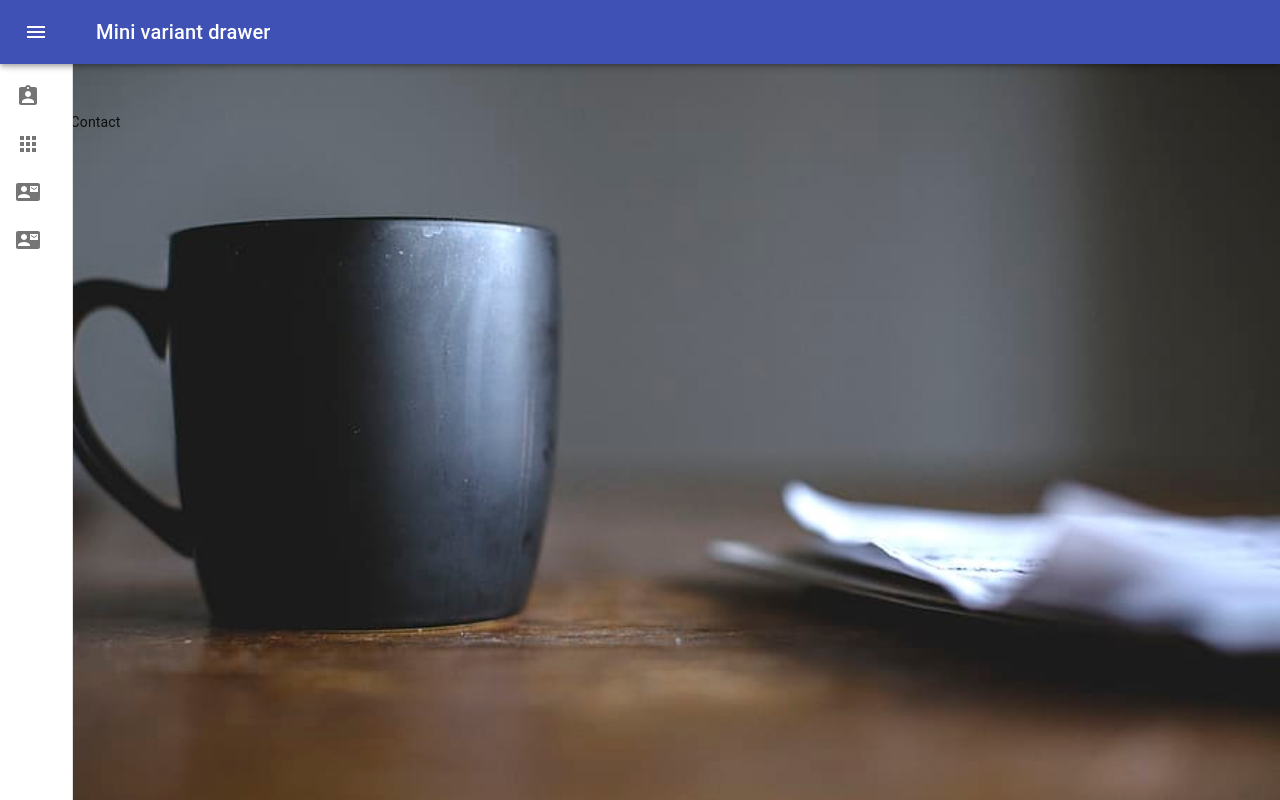
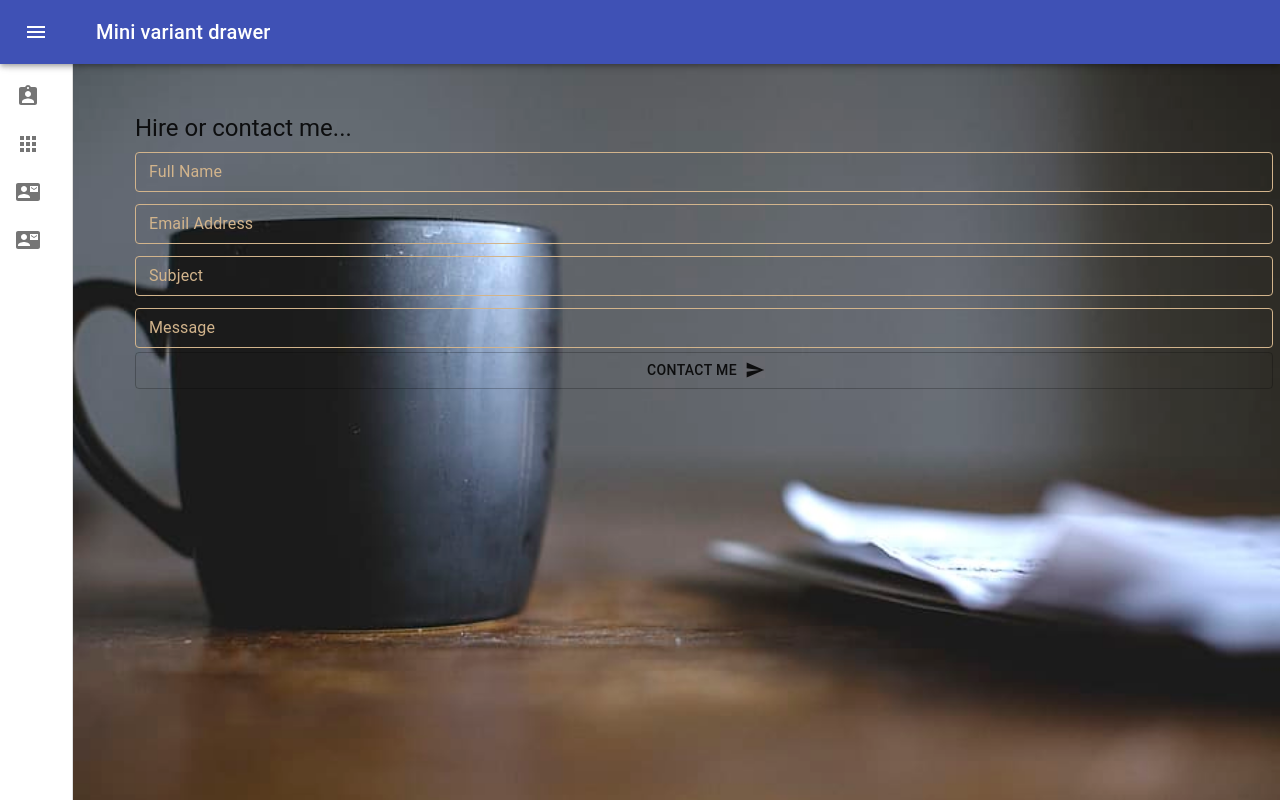
Before and after one commit to lee54bg/portfolio, a React (Create React App) app: page /contact in a window 1280 px wide. Built offline with nearby package versions, Linux system fonts and the light colour scheme.

Commit message:
Added some forms to the contact page.  Will also need to decide if I want to consolidate my resume into the about me section so that only three buttons appear on the side navigation bar.

```diff
--- a/src/portfolio-site/About.js
+++ b/src/portfolio-site/About.js
@@ -1,12 +1,69 @@
 import React from 'react';
 import NavBar from './NavBar.js';
 
+import { makeStyles } from '@material-ui/core/styles';
+import {
+  Box,
+  Grid,
+  Card,
+  CardActionArea,
+  CardActions,
+  CardContent,
+  CardMedia,
+  Button,
+  Typography
+} from '@material-ui/core';
+
+import project1 from '../images/html-css-javascript-lg.jpg';
+import project2 from '../images/javascript-fullstack.jpg';
+
+const projectDetails = [
+  {
+    projectName: "Project 1",
+    projectDetails: "Project 1",
+    projectImage: project1,
+  }, {
+    projectName: "Project 2",
+    projectDetails: "Project 2",
+    projectImage: project2,
+  }, {
+    projectName: "Project 3",
+    projectDetails: "Project 3",
+    projectImage: project1,
+  }
+];
+
+const portfolioStyle = {
+  width: '90%',
+  marginLeft: '10%',
+};
+
+const useStyles = makeStyles({
+  cardContainer: {
+    width: 400,
+  },
+  projectContainer: {
+    paddingLeft: 100,
+  },
+  pro: {
+    color: "Yellow"
+  }
+});
+
 function About() {
+  const classes = useStyles();
+
   return (
-    <div>
+    <Box
+      style={portfolioStyle}
+    >
       <NavBar />
-        Hello from About
-    </div>
+      <Grid container justify="center">
+        <Typography>
+          Hello from project
+        </Typography>
+      </Grid>
+    </Box>
   );
 }
 
--- a/src/portfolio-site/Contact.js
+++ b/src/portfolio-site/Contact.js
@@ -1,12 +1,85 @@
 import React from 'react';
+import SendIcon from '@material-ui/icons/Send';
+
+import { makeStyles } from '@material-ui/core/styles';
+import {
+  TextField,
+  Typography,
+  Button,
+  Grid,
+  Box,
+  withStyles
+} from '@material-ui/core'
+
 import NavBar from './NavBar.js';
+
+
+
+const portfolioStyle = {
+  width: '90%',
+  marginLeft: '10%',
+};
+
+const InputField = withStyles({
+  root: {
+    "& label.Mui-focused": {
+      color: "tomato",
+    },
+    "& label": {
+      color: "tan",
+    },
+    "& .MuiOutlinedInput-root": {
+      "& fieldset": {
+        borderColor: "tan",
+      },
+      "&:hover fieldset": {
+        borderColor: "tan",
+      },
+      "&.Mui-focused fieldset": {
+        borderColor: "tan",
+      }
+    },
+  },
+})(TextField);
+
 
 function Contact() {
   return (
-    <div>
+    <Box style={portfolioStyle}>
         <NavBar />
-        Hello from Contact
-    </div>
+        <Grid container justify="center">
+        <Box component="form">
+          <Typography variant="h5">
+            Hire or contact me...
+          </Typography>
+          <InputField
+            fullWidth={true}
+            label="Full Name"
+            variant="outlined"
+            margin="dense"
+            size="medium"
+            />
+          <InputField
+            fullWidth={true}
+            label="Email Address"
+            variant="outlined"
+            margin="dense"
+            size="medium"/>
+          <InputField fullWidth={true} label="Subject" variant="outlined"
+            margin="dense"
+            size="medium"/>
+          <InputField
+            fullWidth={true}
+            label="Message"
+            variant="outlined"
+            margin="dense"
+            size="medium"/>
+          <Button variant="outlined" fullWidth={true} endIcon={<SendIcon />}>
+            Contact Me
+          </Button>
+        </Box>
+        </Grid>
+    </Box>
   );
 }
 
```
